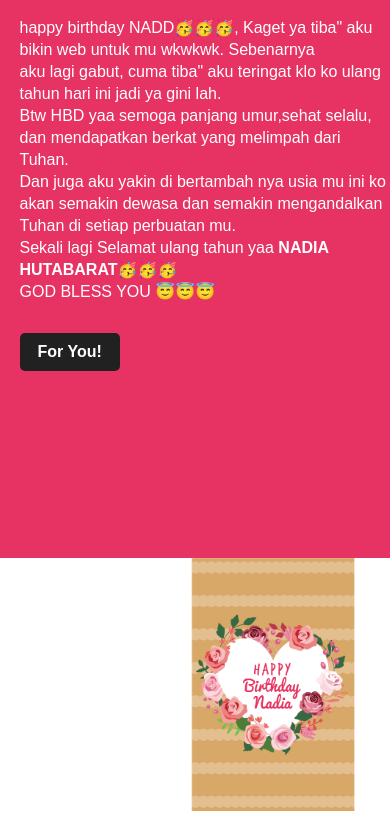
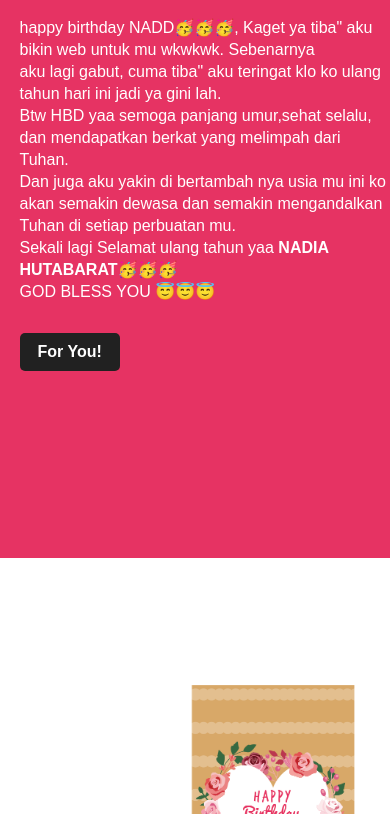
Before and after one commit to MichaelHaanz/MichaelHaanz.github.io, a plain HTML site: page index.html in a window 390 px wide. Shown: the part 286-1100 px from the top of the page. Drawn offline with Linux system fonts and the light colour scheme.

Commit message:
Update styles.css

```diff
--- a/styles.css
+++ b/styles.css
@@ -143,7 +143,7 @@ span{
 
     .images {
         width: 70%; /* Adjust the width for smaller screens */
-        top: 80%;
+        top: 95%;
         bottom: auto;
         right: 30%;
         transform: translateX(50%);
```
